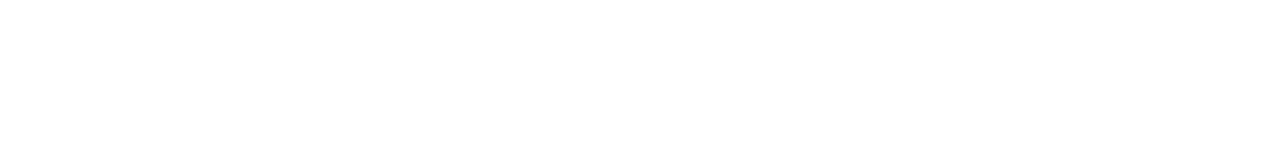
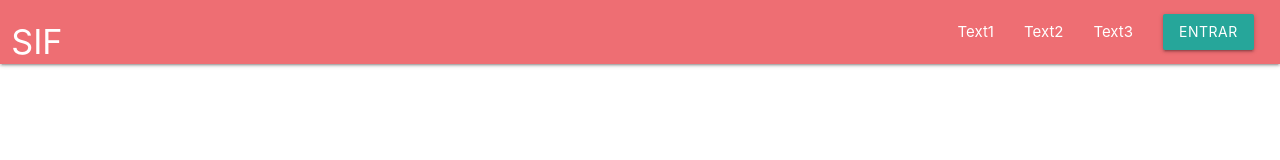
Before and after one commit to Gustavosantospro/Projeto-Sistema-integrado-de-Farmacias, a plain HTML site: page SIF-Sistema Integrado de Farmacias/index.html in a window 1280 px wide. Drawn offline with nearby package versions, Linux system fonts and the light colour scheme.

Commit message:
adição de navbar padrão exercício de Casé

```diff
--- a/SIF-Sistema Integrado de Farmacias/Js/script.js
+++ b/SIF-Sistema Integrado de Farmacias/Js/script.js
@@ -0,0 +1 @@
+ M.AutoInit();
--- a/SIF-Sistema Integrado de Farmacias/index.html
+++ b/SIF-Sistema Integrado de Farmacias/index.html
@@ -6,9 +6,36 @@
     <meta name="viewport" content="width=device-width, initial-scale=1.0">
     <title>Sistema Integrado de Farmácias</title>
     <link rel="stylesheet" href="Css/style.css">
+    <link href="https://fonts.googleapis.com/icon?family=Material+Icons" rel="stylesheet"/>
     <link rel="stylesheet" href="https://cdnjs.cloudflare.com/ajax/libs/materialize/1.0.0/css/materialize.min.css">
 </head>
 <body>
+    <section id="top">
+        <div class="navbar-fixed nav-wrapper">
+            <nav class="row">
+                <div class="col s8 m4">
+                    <h4><a href="#" >SIF</a></h4>
+                </div>
+                <div class="col s3 m7 offset-m1">
+                  <a href="#" class="sidenav-trigger" data-target="mobile-demo"><i class="material-icons">menu</i></a>
+
+                  <ul class="right hide-on-med-and-down">
+                      <li><a href="#text1">Text1</a></li>
+                      <li><a href="#text2">Text2</a></li>
+                      <li><a href="#text3">Text3</a></li>
+                      <li><a href="#text4" class="modal-trigger waves-effect waves-light btn">Entrar</a></li>
+                  </ul>
+                </div>
+            </nav>
+            <ul class="sidenav" id="mobile-demo">
+                <li><a href="#text1">Text1</a></li>
+                <li><a href="#text2">Text2</a></li>
+                <li><a href="#text3">Text3</a></li>
+                <li><a href="#text4" class="modal-trigger">Entrar</a></li>
+            </ul>
+        </div>
+    </section> <!--final da section-->
+
     <script src="https://code.jquery.com/jquery-3.6.0.min.js" integrity="sha256-/xUj+3OJU5yExlq6GSYGSHk7tPXikynS7ogEvDej/m4=" crossorigin="anonymous"></script>
     <script src="https://cdnjs.cloudflare.com/ajax/libs/materialize/1.0.0/js/materialize.min.js"></script>
     <script src="Js/script.js"></script>
```
